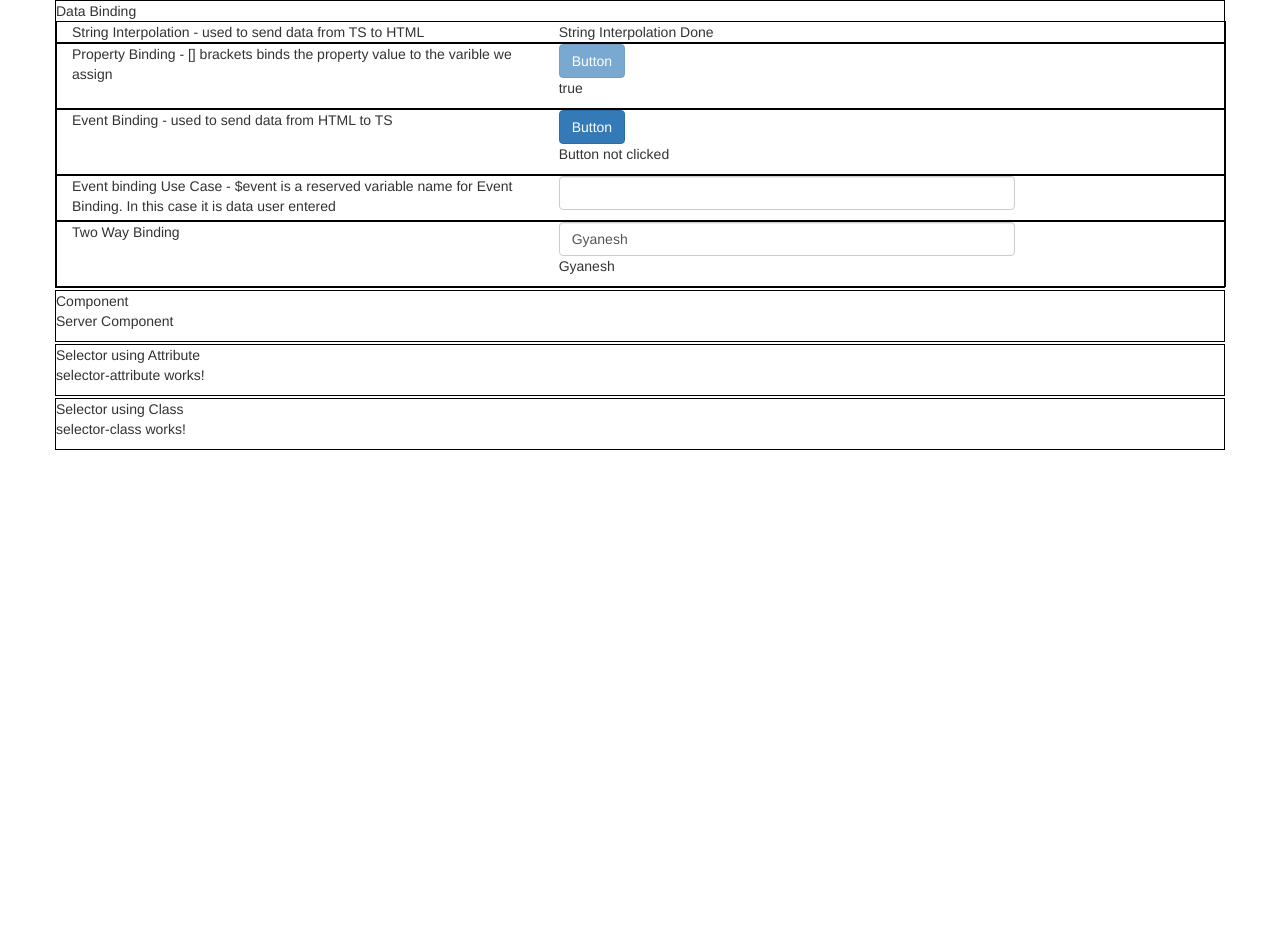
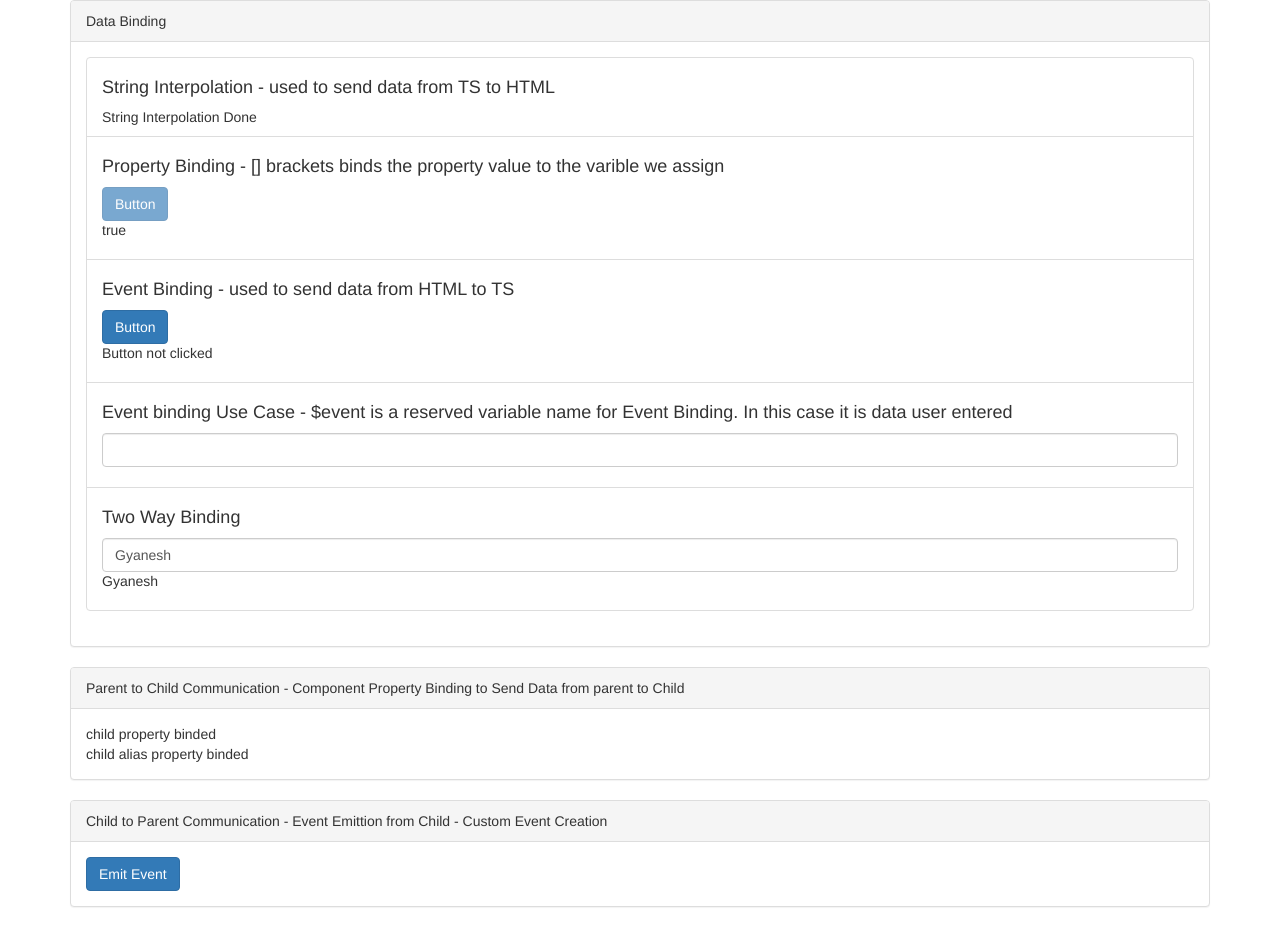
Before and after one commit to gyanesh94/Coding, an Angular app in the folder tutorials/Angular/basics/: page / in a window 1280 px wide. Shown: the top 926 px of the page. Before the commit the page ends 800 px from the top, so only its background shows below. Built offline with nearby package versions, Linux system fonts and the light colour scheme.

Commit message:
@angular_basics Changed viewing. Added code to show communication between child and parent both ways.

```diff
--- a/tutorials/Angular/basics/src/app/app.component.html
+++ b/tutorials/Angular/basics/src/app/app.component.html
@@ -1,35 +1,71 @@
-<div class="container border">
+<div class="container">
   <div class="row">
+    <div class="col-xs-12">
+
+      <div class="panel panel-default">
+        <div class="panel-heading">
           Data Binding
         </div>
-  <div class="row">
+        <div class="panel-body">
           <app-data-binding></app-data-binding>
         </div>
       </div>
 
-<div class="container border">
-  <div class="row">
-    Component
+      <div class="panel panel-default">
+        <div class="panel-heading">
+          Parent to Child Communication - Component Property Binding to Send Data from parent to Child
         </div>
-  <div class="row">
+        <div class="panel-body">
+            <app-component-binding
+              [childProperty]="childText"
+              [childAlias]="childAlias"
+              [eventEmittion]="false"
+              ></app-component-binding>
+        </div>
+      </div>
+
+      <div class="panel panel-default">
+          <div class="panel-heading">
+            Child to Parent Communication - Event Emittion from Child - Custom Event Creation
+          </div>
+          <div class="panel-body">
+            <!-- buttonClicked is used event binding for sending events from child to parent
+              $event is different from normal $event used in default event handlers. here they just give data sent by child -->
+              <app-component-binding
+                [eventEmittion]="true"
+                (buttonClicked)="buttonClickedInChild($event)"
+                ></app-component-binding>
+              {{ eventEmittedText }}
+          </div>
+        </div>
+
+      <div class="panel panel-default">
+        <div class="panel-heading">
+          Making a Component
+        </div>
+        <div class="panel-body">
           <app-server></app-server>
         </div>
       </div>
 
-<div class="container border">
-  <div class="row">
+      <div class="panel panel-default">
+        <div class="panel-heading">
           Selector using Attribute
         </div>
-  <div class="row">
+        <div class="panel-body">
           <div app-selector-attribute></div>
         </div>
       </div>
 
-<div class="container border">
-  <div class="row">
+      <div class="panel panel-default">
+        <div class="panel-heading">
           Selector using Class
         </div>
-  <div class="row">
+        <div class="panel-body">
           <div class="app-selector-class"></div>
         </div>
       </div>
+
+    </div>
+  </div>
+</div>
--- a/tutorials/Angular/basics/src/app/app.component.ts
+++ b/tutorials/Angular/basics/src/app/app.component.ts
@@ -7,4 +7,13 @@ import { Component } from '@angular/core';
 })
 export class AppComponent {
   title = 'basics';
+
+  childText = 'child property binded';
+  childAlias = 'child alias property binded';
+
+  eventEmittedText: string;
+
+  buttonClickedInChild(data: string) {
+    this.eventEmittedText = data;
+  }
 }
--- a/tutorials/Angular/basics/src/app/app.module.ts
+++ b/tutorials/Angular/basics/src/app/app.module.ts
@@ -8,6 +8,7 @@ import { DataBindingComponent } from './data-binding/data-binding.component';
 import { ServerComponent } from './server/server.component';
 import { SelectorAttributeComponent } from './selector-attribute/selector-attribute.component';
 import { SelectorClassComponent } from './selector-class/selector-class.component';
+import { ComponentBindingComponent } from './component-binding/component-binding.component';
 
 @NgModule({
   declarations: [
@@ -15,7 +16,8 @@ import { SelectorClassComponent } from './selector-class/selector-class.componen
     DataBindingComponent,
     ServerComponent,
     SelectorAttributeComponent,
-    SelectorClassComponent
+    SelectorClassComponent,
+    ComponentBindingComponent
   ],
   imports: [
     BrowserModule,
--- /dev/null
+++ b/tutorials/Angular/basics/src/app/component-binding/component-binding.component.html
@@ -0,0 +1,13 @@
+<div class="container">
+  <div class="row" *ngIf="!eventEmittion">
+    <div>
+      {{ childProperty }}
+    </div>
+    <div>
+      {{ childPropertyAlias }}
+    </div>
+  </div>
+  <div class="row" *ngIf="eventEmittion">
+    <button class="btn btn-primary" type="button" (click)="emitEvent()">Emit Event</button>
+  </div>
+</div>
--- /dev/null
+++ b/tutorials/Angular/basics/src/app/component-binding/component-binding.component.ts
@@ -0,0 +1,36 @@
+import { Component, OnInit, Input, Output, EventEmitter } from '@angular/core';
+
+@Component({
+  selector: 'app-component-binding',
+  templateUrl: './component-binding.component.html',
+  styleUrls: ['./component-binding.component.css']
+})
+export class ComponentBindingComponent implements OnInit {
+  // @Input its a decorator definig the given property is accessible outside the component
+  @Input() childProperty: string;
+
+  // To give alias to the child element add string in Input argument.
+  // why bad practice
+    // - Two names for the same property (one private, one public) is inherently confusing.
+    // - You should use an alias when the directive name is also an input property, and the directive name doesn't describe the property.
+  // tslint:disable-next-line: no-input-rename
+  @Input('childAlias') childPropertyAlias: string;
+
+  @Input() eventEmittion: boolean;
+
+  // @Output is used to send events from child to parent.
+    // Output as child component is sending out
+  // EventEmitter is module used to send events
+    // <T> is generic and can send any data types.
+  @Output() buttonClicked = new EventEmitter<string>();
+
+  constructor() { }
+
+  ngOnInit() {
+  }
+
+  emitEvent() {
+    this.buttonClicked.emit('Button Clicked');
+  }
+
+}
--- a/tutorials/Angular/basics/src/app/data-binding/data-binding.component.html
+++ b/tutorials/Angular/basics/src/app/data-binding/data-binding.component.html
@@ -1,36 +1,38 @@
 <!-- to use the ngModel we need to import FormsModule in app.module
     import { FormsModule } from '@angular/forms'; -->
-<div class="container">
-  <div class="row border">
-    <div class="col-md-5">String Interpolation - used to send data from TS to HTML</div>
-    <div class="col-md-5">{{ 'String' }}{{ dummy }}{{ sendDummy() }}</div>
+<div class="list-group">
+  <div class="list-group-item">
+    <div class="list-group-item-heading"><h4>String Interpolation - used to send data from TS to HTML</h4></div>
+    <div class="list-group-item-text">{{ 'String' }}{{ dummy }}{{ sendDummy() }}</div>
   </div>
-  <div class="row border">
-    <div class="col-md-5">
-      Property Binding - [] brackets binds the property value to the varible we assign
+  <div class="list-group-item">
+    <div class="list-group-item-heading">
+      <h4>
+        Property Binding - [] brackets binds the property value to the varible we assign
+      </h4>
     </div>
-    <div class="col-md-5">
+    <div class="list-group-item-text">
       <button class="btn btn-primary" [disabled]="buttonDisabled">Button</button>
       <p [innerText]="buttonDisabled"></p>
     </div>
   </div>
-  <div class="row border">
-    <div class="col-md-5">Event Binding - used to send data from HTML to TS</div>
-    <div class="col-md-5">
+  <div class="list-group-item">
+    <div class="list-group-item-heading"><h4>Event Binding - used to send data from HTML to TS</h4></div>
+    <div class="list-group-item-text">
         <button class="btn btn-primary" (click)="onButtonClicked()">Button</button>
         <p>{{ buttonStatus }}</p>
     </div>
   </div>
-  <div class="row border">
-    <div class="col-md-5"> Event binding Use Case - $event is a reserved variable name for Event Binding. In this case it is data user entered</div>
-    <div class="col-md-5">
+  <div class="list-group-item">
+    <div class="list-group-item-heading"><h4> Event binding Use Case - $event is a reserved variable name for Event Binding. In this case it is data user entered</h4></div>
+    <div class="list-group-item-text">
         <input type="text" (input)="onInputChange($event)" class="form-control">
         <p>{{ inputData }}</p>
     </div>
   </div>
-  <div class="row border">
-    <div class="col-md-5">Two Way Binding</div>
-    <div class="col-md-5">
+  <div class="list-group-item">
+    <div class="list-group-item-heading"><h4>Two Way Binding</h4></div>
+    <div class="list-group-item-text">
         <input type="text" [(ngModel)]="name" class="form-control">
         <p>{{ name }}</p>
     </div>
```
Also changed, not shown: tutorials/Angular/basics/src/app/component-binding/component-binding.component.css (added). Lines whose indentation alone changed are shown as unchanged.
